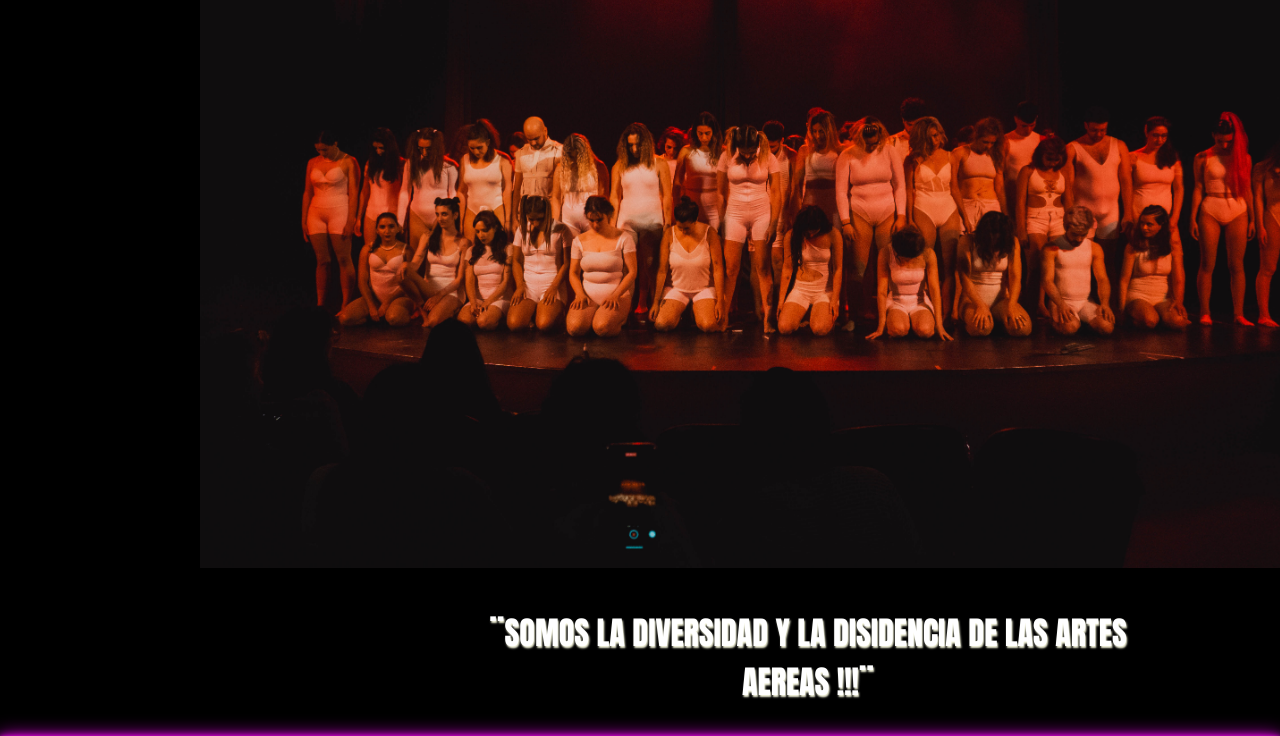
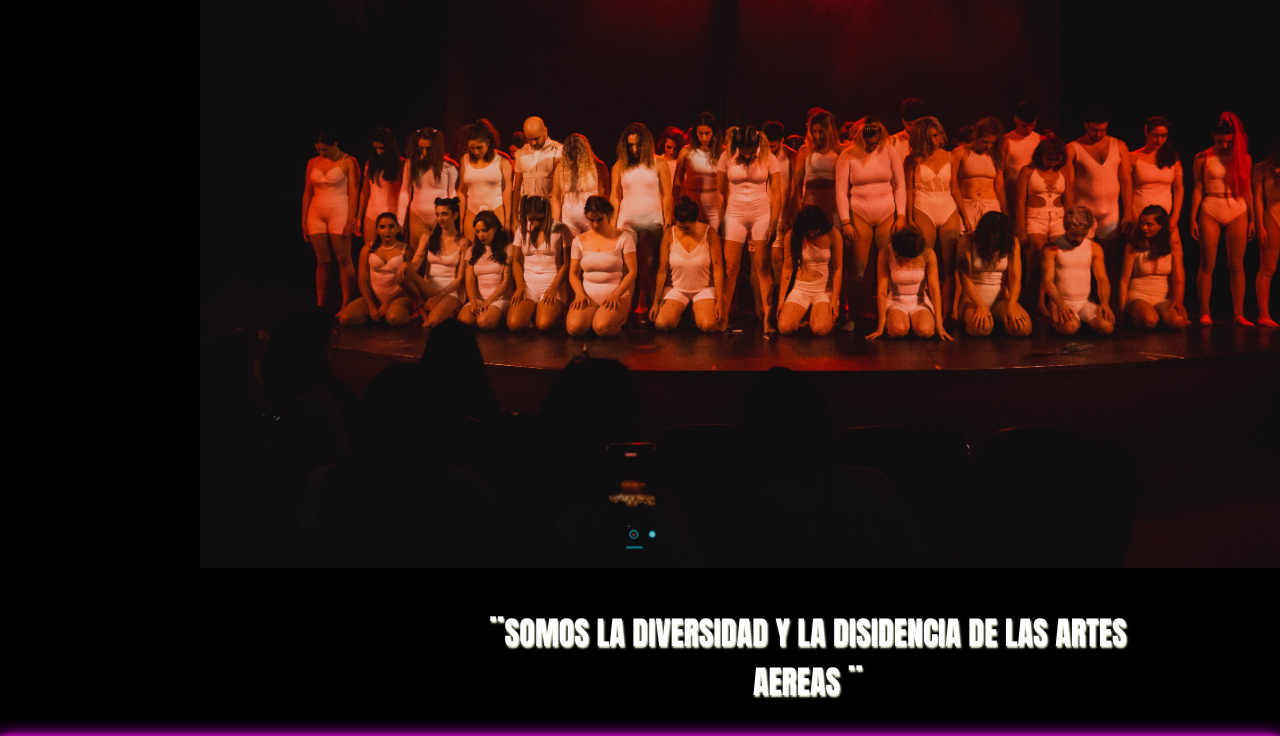
Before and after one commit to leanhernandez88/2preentrega, a plain HTML site: page index.html in a window 1280 px wide. Shown: the part 1069-1805 px from the top of the page. Drawn offline with Linux system fonts and the light colour scheme; files whose address does not match are found by name.

Commit message:
modificando H1

```diff
--- a/index.html
+++ b/index.html
@@ -38,7 +38,7 @@
 
       <div>
        <p class="parrafo">¨SOMOS LA DIVERSIDAD Y LA DISIDENCIA
-        DE LAS ARTES AEREAS !!!¨
+        DE LAS ARTES AEREAS ¨
        </p>
       </div>
 
```
